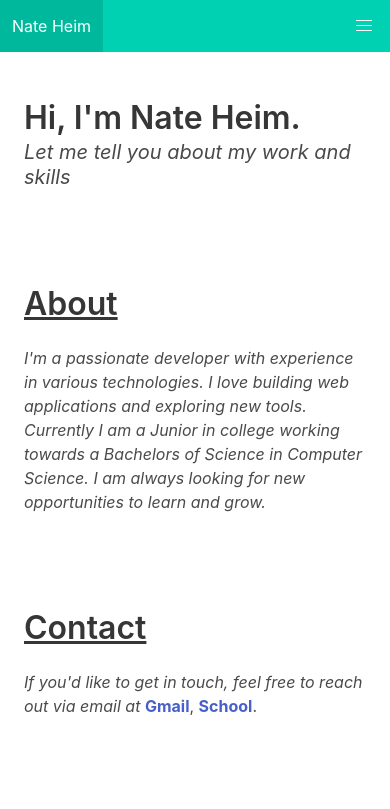
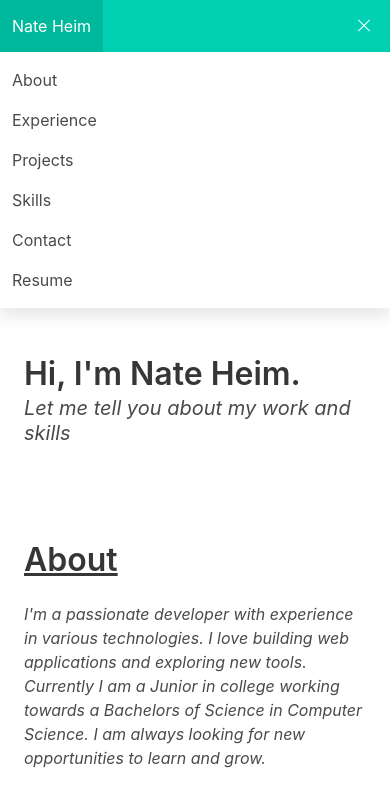
Before and after one commit to Nate-Heim/nate-heim.github.io, a plain HTML site: page index.html in a window 390 px wide. Both pictures are taken after a click on the button "menu". Shown: the top 809 px of the page. Drawn offline with nearby package versions, Linux system fonts and the light colour scheme.

Commit message:
Update index.html

```diff
--- a/index.html
+++ b/index.html
@@ -126,5 +126,18 @@
             </p>
         </div>
     </footer>
+
+    <script>
+        // JavaScript to toggle the navbar menu
+        document.addEventListener('DOMContentLoaded', () => {
+            const burger = document.querySelector('.navbar-burger');
+            const menu = document.getElementById(burger.dataset.target);
+
+            burger.addEventListener('click', () => {
+                burger.classList.toggle('is-active');
+                menu.classList.toggle('is-active');
+            });
+        });
+    </script>
 </body>
 </html>
```
